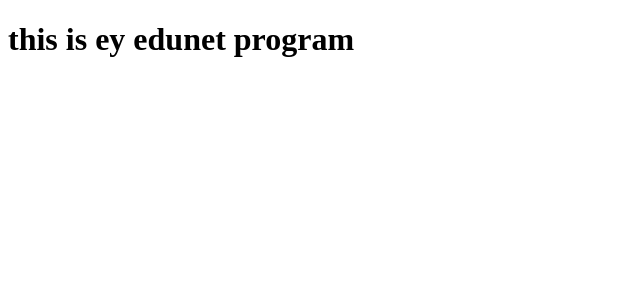
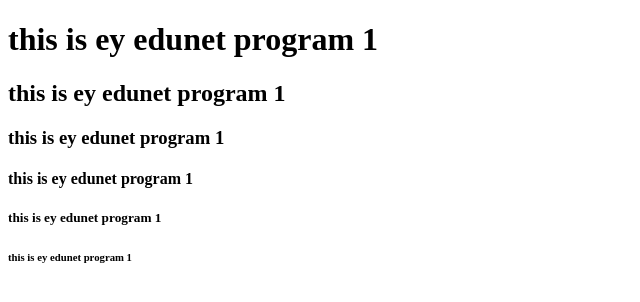
Before and after one commit to jangilisravani/html, a plain HTML site: page index.html in a window 1280 px wide. Shown: the whole page, without its empty margins (0-640 px from the left). Drawn offline with Linux system fonts and the light colour scheme.

Commit message:
header tag

```diff
--- a/index.html
+++ b/index.html
@@ -6,6 +6,11 @@
     <title>html unit2</title>
 </head>
 <body>
-   <h1>this is ey edunet program</h1>
+<h1>this is ey edunet program 1</h1>
+ <h2>this is ey edunet program 1</h2>
+ <h3>this is ey edunet program 1</h3>
+ <h4>this is ey edunet program 1</h4>
+ <h5>this is ey edunet program 1</h5>
+ <h6>this is ey edunet program 1</h6>
 </body>
 </html>
```
